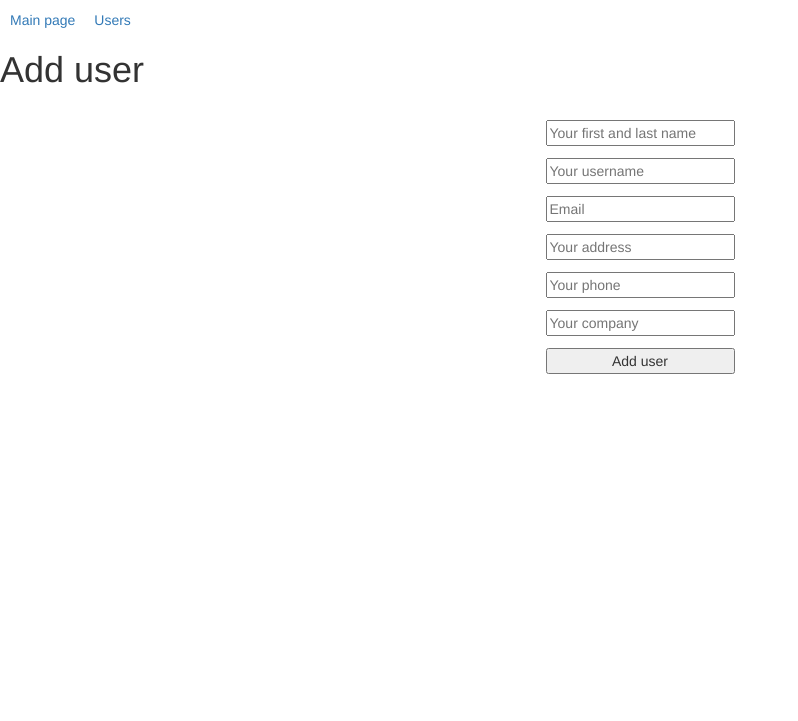
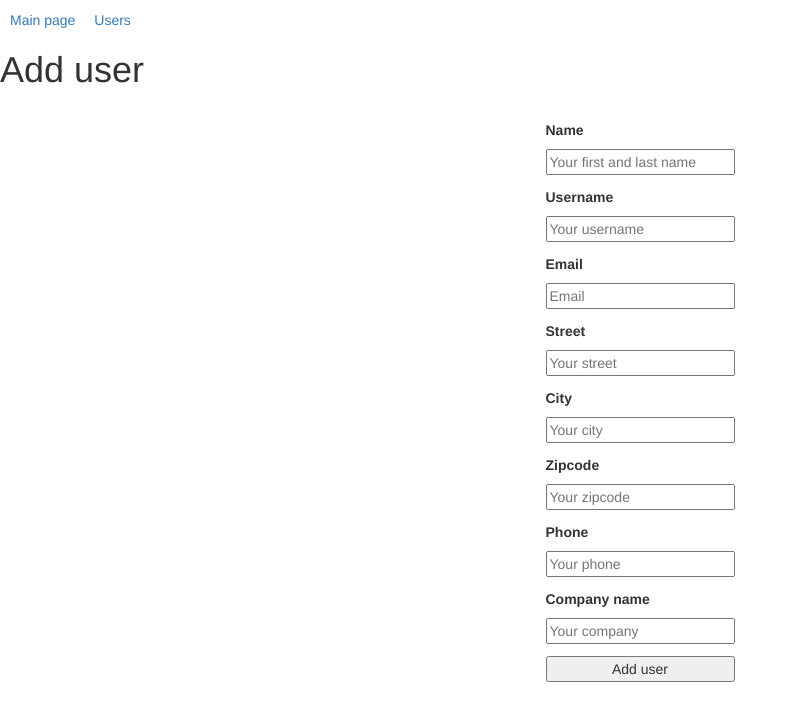
Before and after one commit to CRAZYMIXAKER/iamdripfeed-test, a PHP site: page /users/create in a window 1280 px wide. Shown: the top 721 px of the page, without its empty margins (0-798 px from the left). Run offline with PHP 8.4, Linux system fonts and the light colour scheme.

Commit message:
feature/add-user: update template for "add user" page

```diff
--- a/app/Views/user/_form.twig
+++ b/app/Views/user/_form.twig
@@ -1,10 +1,11 @@
 <form
         class="users__form"
         id="{{ links.uri == '/users/create' ? "add-user-form" : "update-user-form" }}"
-        action="{{ links.uri == '/users/create' ? '/users' : '/users/update' }}"
+        action="{{ links.uri == '/users/create' ? '/users/create' : '/users/update' }}"
         method="POST">
     <div class="users__form-wrapper">
         <div class="users__form-item">
+            <label>Name</label>
             <input
                     class="users__form-input"
                     type="text"
@@ -13,13 +14,15 @@
                     placeholder="Your first and last name"
                     required
                     minlength="5"
-                    maxlength="56">
-            {% if error.name is defined %}
+                    maxlength="56"
+                    pattern="^[A-Za-z ]+$">
+            {% if errors.name is defined %}
                 <p class="users__form-error" id="error-name">{{ errors.name ?? '' }}</p>
             {% endif %}
         </div>
 
         <div class="users__form-item">
+            <label>Username</label>
             <input
                     class="users__form-input"
                     type="text"
@@ -28,13 +31,16 @@
                     placeholder="Your username"
                     required
                     minlength="5"
-                    maxlength="56">
-            {% if error.username is defined %}
+                    maxlength="56"
+                    title="Username can only contain letters, spaces, '-', '.', '_'"
+                    pattern="^[A-Za-z\-._\s]+$">
+            {% if errors.username is defined %}
                 <p class="users__form-error" id="error-username">{{ errors.username ?? '' }}</p>
             {% endif %}
         </div>
 
         <div class="users__form-item">
+            <label>Email</label>
             <input
                     class="users__form-input"
                     type="email"
@@ -42,60 +48,104 @@
                     value="{{ user.email ?? '' }}"
                     placeholder="Email"
                     required
-                    min="10"
+                    minlength="10"
                     maxlength="32"
                     pattern="^[A-Za-z0-9._%+-]+@[a-z0-9.-]+\.[a-z]{2,4}$">
-            {% if error.email is defined %}
+            {% if errors.email is defined %}
                 <p class="users__form-error" id="error-email">{{ errors.email ?? '' }}</p>
             {% endif %}
         </div>
 
         <div class="users__form-item">
+            <label>Street</label>
             <input
                     class="users__form-input"
                     type="text"
-                    name="address"
-                    value="{{ user.address ?? '' }}"
-                    placeholder="Your address"
+                    name="address[street]"
+                    value="{{ user.address.street ?? '' }}"
+                    placeholder="Your street"
                     required
                     minlength="5"
-                    maxlength="128">
-            {% if error.address is defined %}
-                <p class="users__form-error" id="error-address">{{ errors.address ?? '' }}</p>
+                    maxlength="32"
+                    title="Street can only contain letters, spaces and dashes"
+                    pattern="^[a-zA-Z\- ]+$">
+            {% if errors.address.street is defined %}
+                <p class="users__form-error" id="error-address-street">{{ errors.address.street ?? '' }}</p>
             {% endif %}
         </div>
 
         <div class="users__form-item">
+            <label>City</label>
             <input
                     class="users__form-input"
                     type="text"
+                    name="address[city]"
+                    value="{{ user.address.city ?? '' }}"
+                    placeholder="Your city"
+                    required
+                    minlength="5"
+                    maxlength="32"
+                    title="City can only contain letters, spaces and dashes"
+                    pattern="^[a-zA-Z\- ]+$">
+            {% if errors.address.city is defined %}
+                <p class="users__form-error" id="error-address-city">{{ errors.address.city ?? '' }}</p>
+            {% endif %}
+        </div>
+
+        <div class="users__form-item">
+            <label>Zipcode</label>
+            <input
+                    class="users__form-input"
+                    type="text"
+                    name="address[zipcode]"
+                    value="{{ user.address.zipcode ?? '' }}"
+                    placeholder="Your zipcode"
+                    required
+                    minlength="5"
+                    maxlength="16"
+                    title="Zipcode can only contain numbers and dashes"
+                    pattern="^\d{5}(?:[-\s]\d{4})?$">
+            {% if errors.address.zipcode is defined %}
+                <p class="users__form-error" id="error-address-zipcode">{{ errors.address.zipcode ?? '' }}</p>
+            {% endif %}
+        </div>
+
+        <div class="users__form-item">
+            <label>Phone</label>
+            <input
+                    class="users__form-input"
+                    type="tel"
                     name="phone"
                     value="{{ user.phone ?? '' }}"
                     placeholder="Your phone"
                     required
                     minlength="5"
-                    maxlength="32">
-            {% if error.phone is defined %}
+                    maxlength="32"
+                    title="Phone can only contain numbers, dashes, dots, spaces, 'x', brackets, and plus"
+                    pattern="/\A(\+\d{1,2}\s?)?(\(\d{3}\)|\d{3})[-.\s]?\d{3}[-.\s]?\d{4}(\sx\d+)?\z/i">
+            {% if errors.phone is defined %}
                 <p class="users__form-error" id="error-phone">{{ errors.phone ?? '' }}</p>
             {% endif %}
         </div>
 
         <div class="users__form-item">
+            <label>Company name</label>
             <input
                     class="users__form-input"
                     type="text"
-                    name="company"
-                    value="{{ user.company ?? '' }}"
+                    name="company[name]"
+                    value="{{ user.company.name ?? '' }}"
                     placeholder="Your company"
                     required
                     minlength="5"
-                    maxlength="64">
-            {% if error.company is defined %}
-                <p class="users__form-error" id="error-company">{{ errors.company ?? '' }}</p>
+                    maxlength="64"
+                    title="Company name can only contain letters, spaces and dashes"
+                    pattern="^[a-zA-Z\- ]+$">
+            {% if errors.company.name is defined %}
+                <p class="users__form-error" id="error-company-name">{{ errors.company.name ?? '' }}</p>
             {% endif %}
         </div>
 
-        {{ user ? (user.id ? "<input type='hidden' name='id' value='" ~ user.id ~ "'>" : '') : '' }}
         <button class="users__form-btn" type="submit">
             {{ links.uri == '/users/create' ? 'Add user' : 'Update User' }}
         </button>
```
